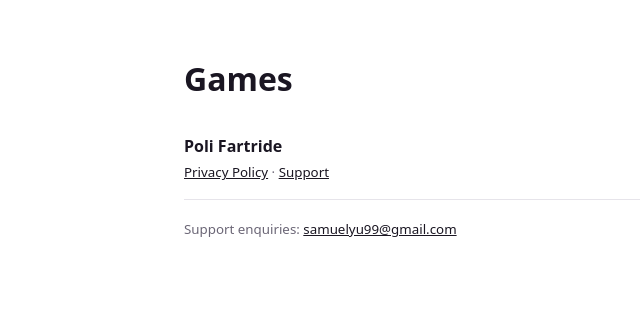
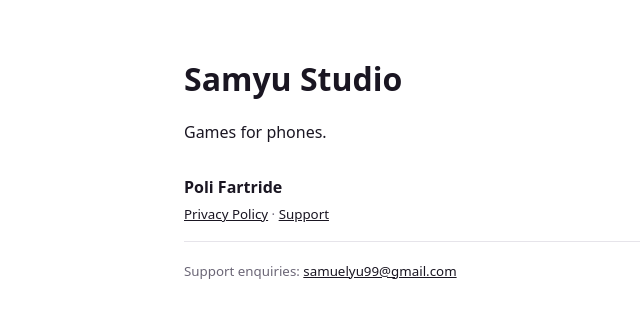
Before and after one commit to Mastsam10/samyu-studio, a plain HTML site: page index.html in a window 1280 px wide. Shown: the whole page, without its empty margins (96-736 px from the left). Drawn offline with Linux system fonts and the light colour scheme.

```diff
--- a/index.html
+++ b/index.html
@@ -1,14 +1,15 @@
 <!doctype html>
 <html lang="en"><head><meta charset="utf-8">
 <meta name="viewport" content="width=device-width,initial-scale=1">
-<title>Games</title>
+<title>Samyu Studio</title>
 <style>
 body{font:16px/1.6 system-ui,-apple-system,Segoe UI,sans-serif;max-width:720px;margin:60px auto;padding:0 20px;color:#1a1622}
 h1{line-height:1.2}ul{list-style:none;padding:0}
 li{padding:14px 0;border-bottom:1px solid #e6e4ea}
 a{color:#1a1622}small{color:#6b6676}
 </style></head><body>
-<h1>Games</h1>
+<h1>Samyu Studio</h1>
+<p>Games for phones.</p>
 <ul>
   <li><strong>Poli Fartride</strong><br>
     <small><a href="polifartride/privacy.html">Privacy Policy</a> ·
```
Also changed, not shown: 2 other files.
